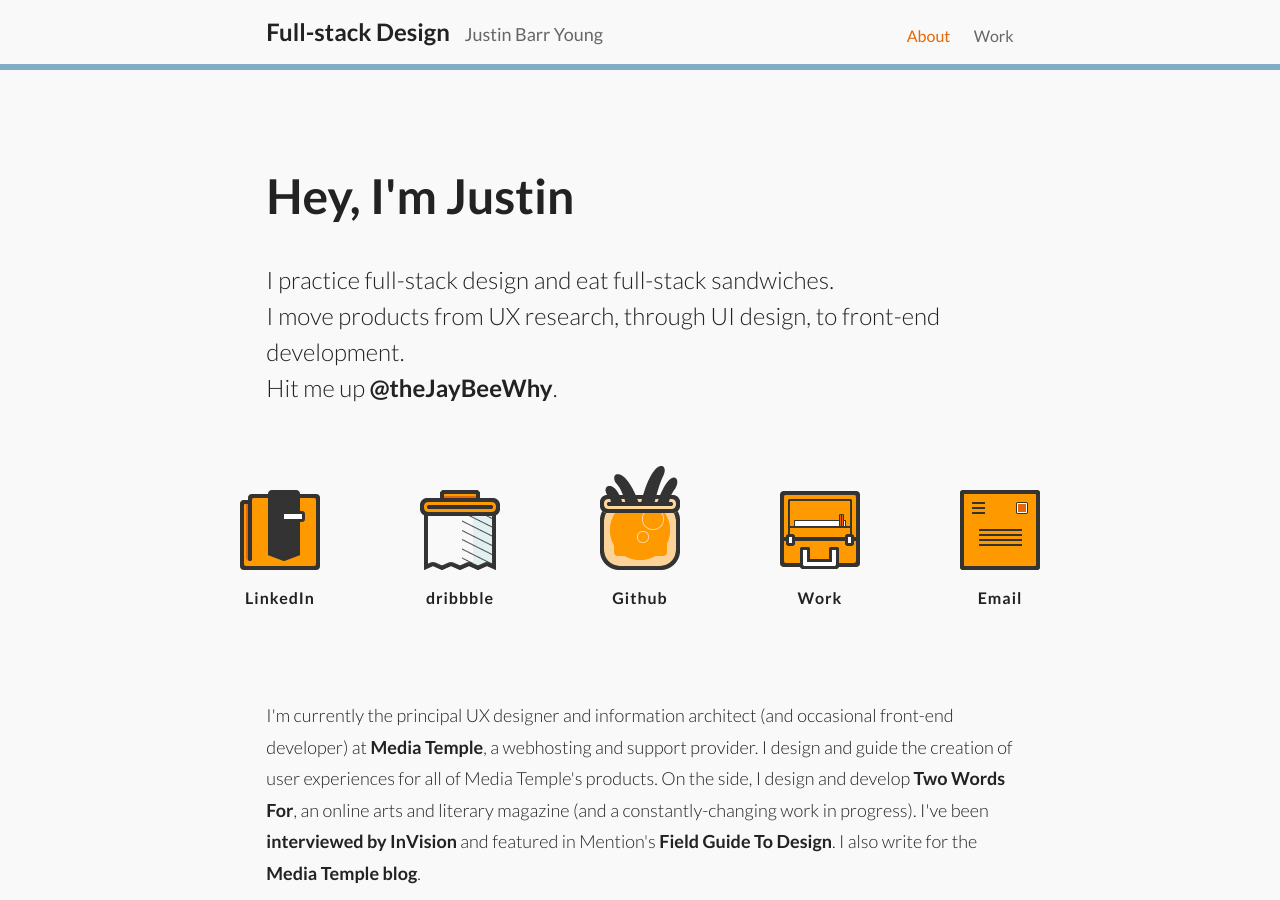
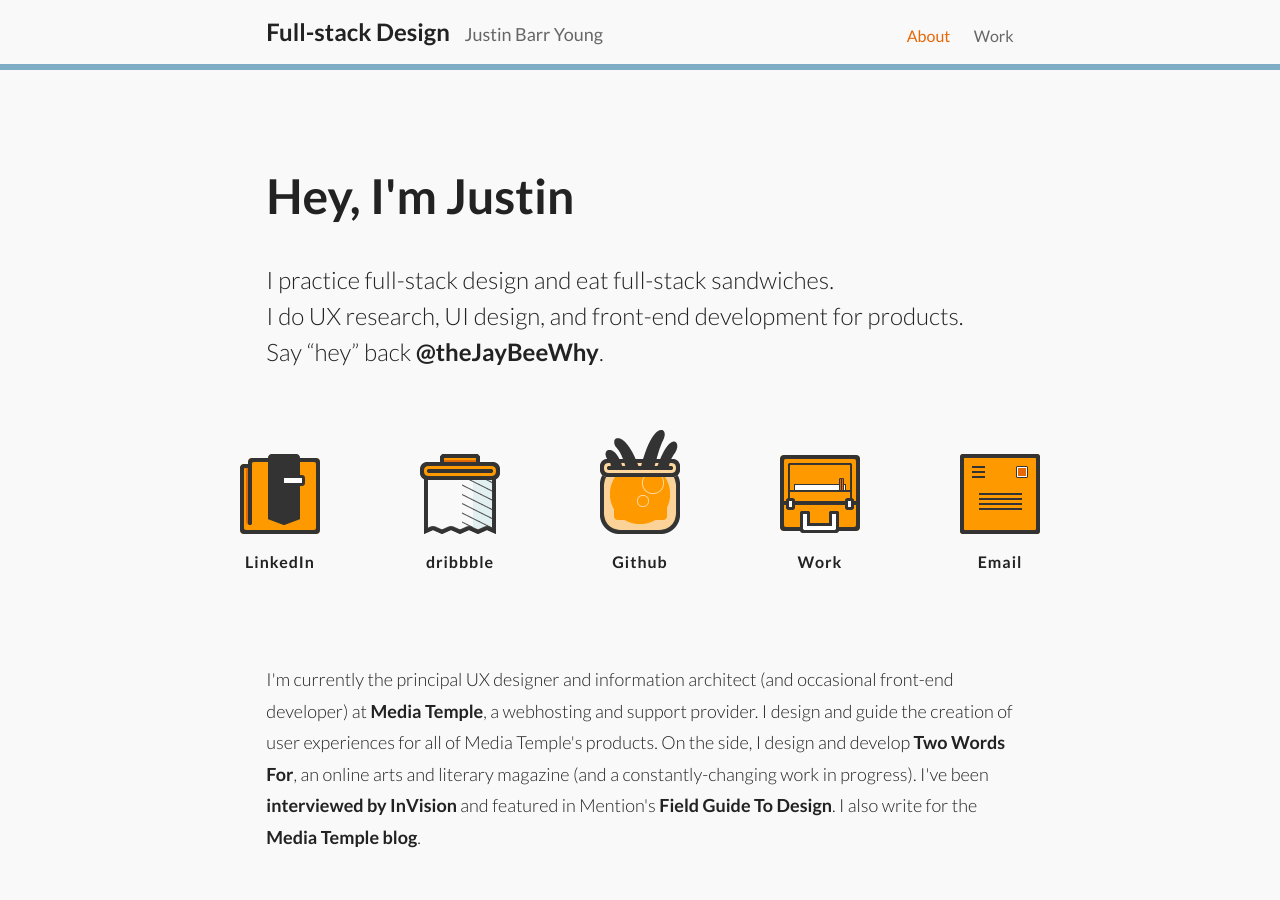
Before and after one commit to justinbyo/jbarr-v3, a Jekyll site: the page built from index.html, in a window 1280 px wide and 900 px high. Built offline with Jekyll 4.4.1, drawn with Linux system fonts in a browser that asks for light colours; nearby versions of some CDN libraries; some web fonts are replaced; Markdown is read by kramdown in place of the engine named in the settings; the list of posts is cut into pages by our own code.

Commit message:
finished copy on home page and tried out blog hero image, didn't work

```diff
--- a/_includes/home.html
+++ b/_includes/home.html
@@ -8,8 +8,8 @@
 		<div class="grid-col  span12">
 			<p class="h1">Hey, I'm Justin</p>
 			<h1 class="p">I practice full-stack design and eat full-stack sandwiches.<br>
-				I move products from UX research, through UI design, to front-end development.<br>
-				Hit me up <a href="http://twitter.com/theJayBeeWhy"   target="_blank" onclick="_gaq.push(['_trackEvent', 'home--twitter-hero', 'clicked'])">@theJayBeeWhy</a>.</h1>
+				I do UX research, UI design, and front-end development for products.<br>
+				Say &ldquo;hey&rdquo; back <a href="http://twitter.com/theJayBeeWhy"   target="_blank" onclick="_gaq.push(['_trackEvent', 'home--twitter-hero', 'clicked'])">@theJayBeeWhy</a>.</h1>
 		</div>
 	</div>
 
--- a/work/index.html
+++ b/work/index.html
@@ -1,14 +1,17 @@
 ---
 layout: header-footer
 pagetype: blog
-title: Writing on UX, product, and tech
+title: UX, UI, and IA portfolio
 ---
+
+
 
 <div class="strip  strip--hero">
 	<div class="wrapper  grid">
 		<div class="grid-row">
 			<div class="grid-col  span12">
 				<h1>My work</h1>
+
 				<p>I’m currently the UX Architect at <a href="http://mediatemple.net/">Media Temple</a>, a web hosting and support provider based in Los Angeles. I’m the principal UX designer and information architect, as well as a stakeholder in every product the customer touches. I started at Media Temple as a UI developer and designer. By its nature web hosting is highly technical, but I take pride in making interactions with our products easy and delightful for users.</p>
 				<p>I've been lucky to work on a wide range of interesting projects like:
 
```
Also changed, not shown: _less/project/blog.less (line endings or trailing spaces), images/blog-header.jpg (added), 5 other files.
